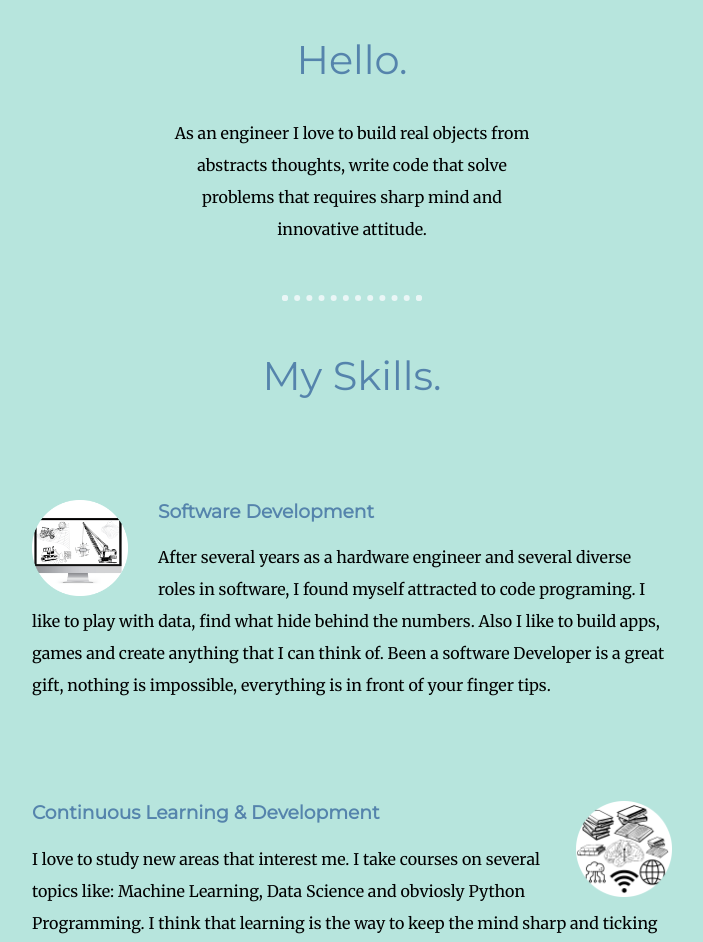
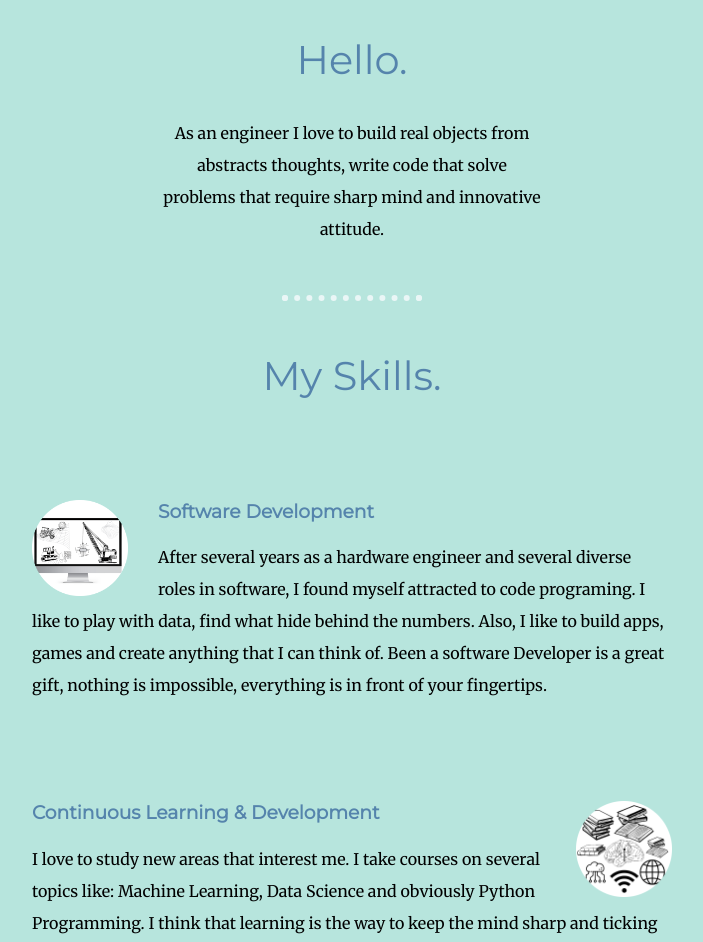
Before and after one commit to guyb2022/BergerGuy.github.io, a plain HTML site: page index.html in a window 1280 px wide. Shown: the part 938-1880 px from the top of the page, without its empty margins (288-991 px from the left). Drawn offline with Linux system fonts and the light colour scheme.

Commit message:
fix typo

```diff
--- a/index.html
+++ b/index.html
@@ -23,7 +23,7 @@
         <img class="image-me" src="images/my-picture.png" alt="">
         <h2>Hello.</h2>
         <p class="intro"> As an engineer I love to build real objects from abstracts
-            thoughts, write code that solve problems that requires sharp mind and innovative attitude.</p>
+            thoughts, write code that solve problems that require sharp mind and innovative attitude.</p>
       </div>
       <hr>
       <div class="skills">
@@ -33,15 +33,15 @@
           <h3>Software Development</h3>
           <p>After several years as a hardware engineer and several diverse roles in software, I found
             myself attracted to code programing. I like to play with data, find what hide behind the numbers.
-            Also I like to build apps, games and create anything that I can think of.
+            Also, I like to build apps, games and create anything that I can think of.
             Been a software Developer is a great gift, nothing is impossible,
-            everything is in front of your finger tips.</p>
+            everything is in front of your fingertips.</p>
         </div>
         <div class="skill-row">
-          <img class="brain-learning" src="images/brainandlearning.png" alt="brain and learng">
+          <img class="brain-learning" src="images/brainandlearning.png" alt="brain and learning">
           <h3>Continuous Learning & Development</h3>
           <p>I love to study new areas that interest me. I take courses on several
-             topics like: Machine Learning, Data Science and obviosly Python Programming.
+             topics like: Machine Learning, Data Science and obviously Python Programming.
              I think that learning is the way to keep the mind sharp and ticking</p>
         </div>
       </div>
```
